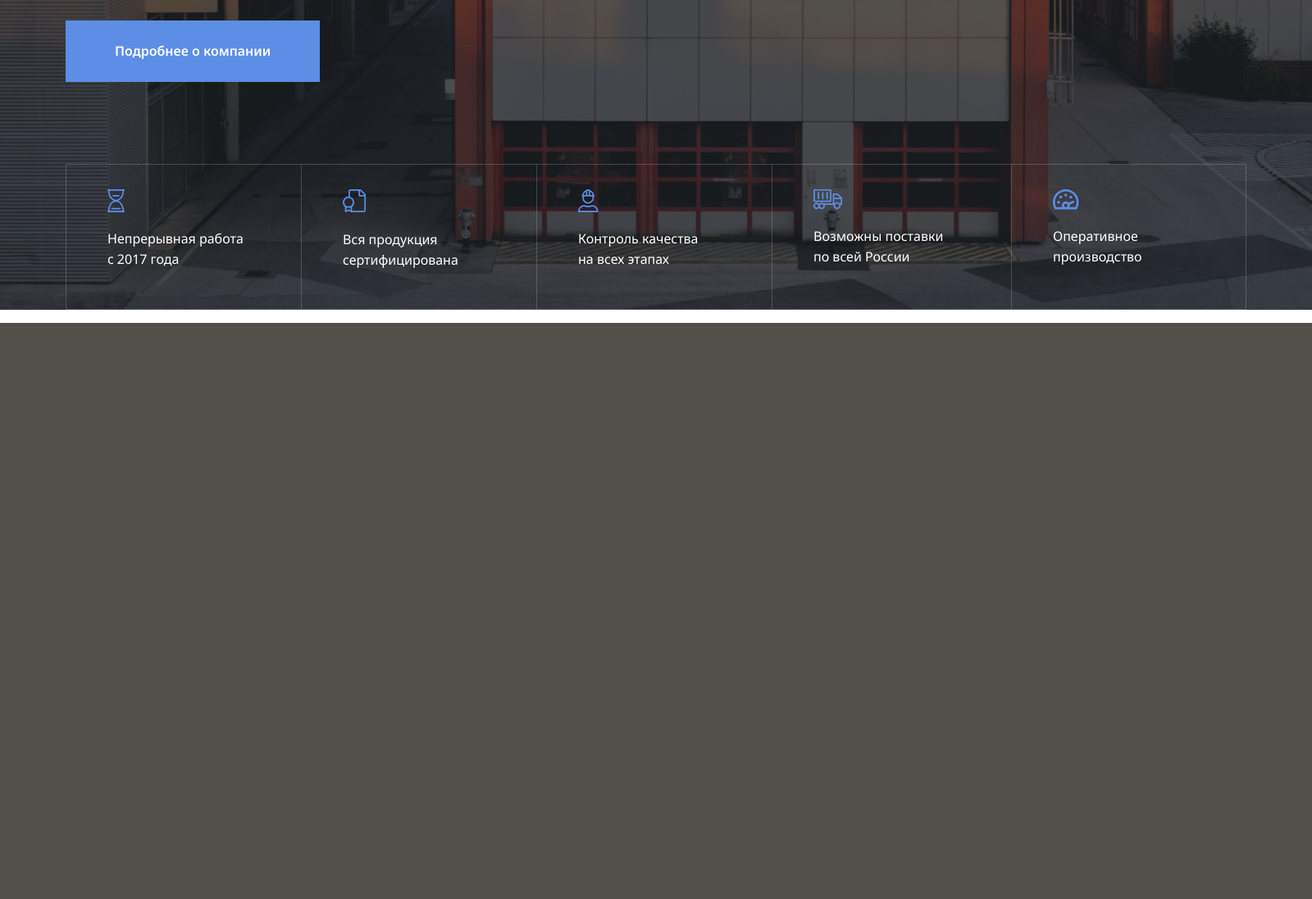
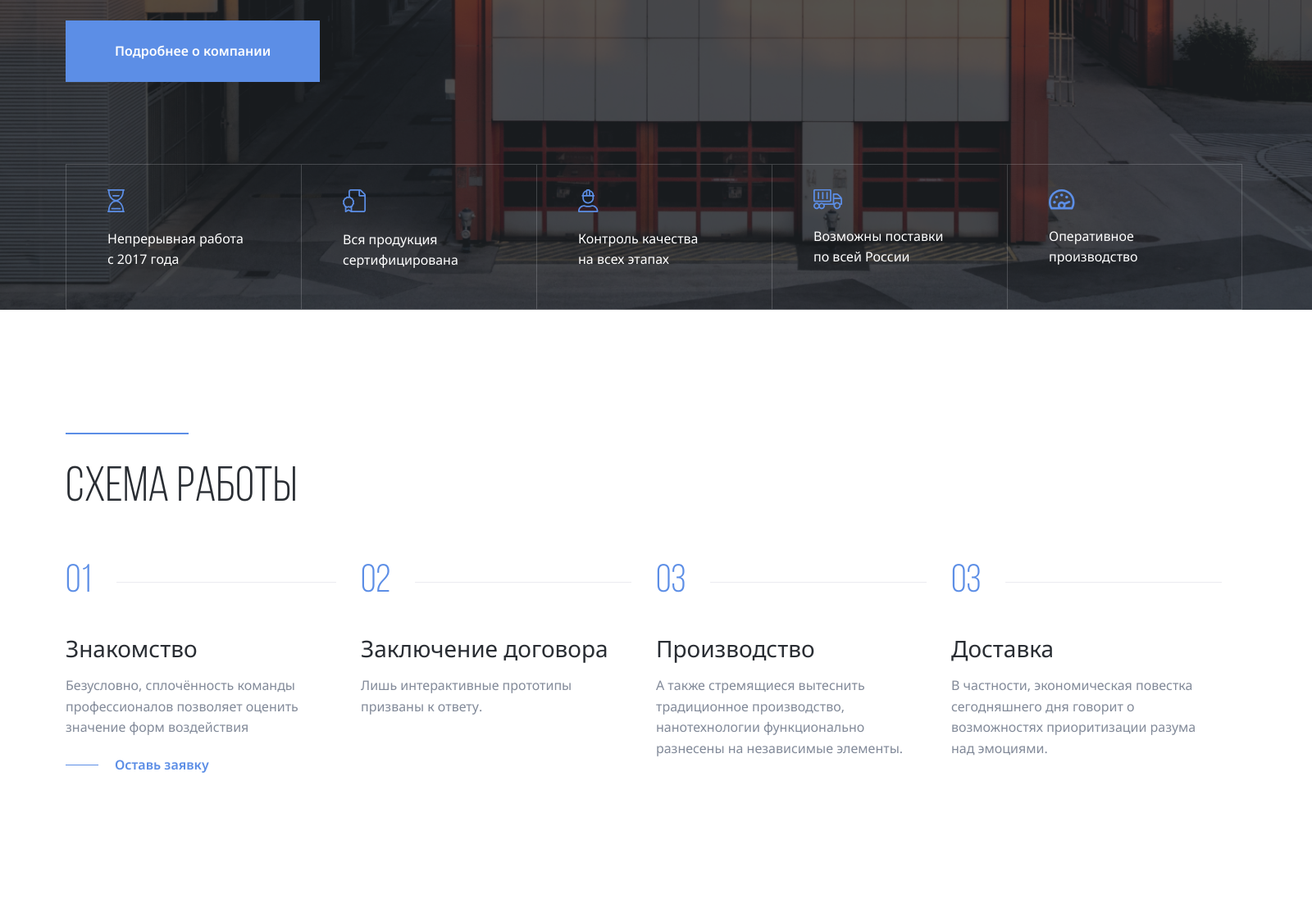
Before and after one commit to Ilnazgashikov/Aliance, a PHP site: page / in a window 1600 px wide. Shown: the part 600-1697 px from the top of the page at 82% size. Before the commit the page ends 994 px from the top, so only its background shows below. Run offline with PHP 8.4, Linux system fonts and the light colour scheme.

Commit message:
add: step section

```diff
--- a/css/style.css
+++ b/css/style.css
@@ -11,6 +11,7 @@
     font-family: "Noto Sans", sans-serif;
 }
 .header {
+    padding-top: 94px;
     min-height: 100vh;
 }
 .header-bg {
@@ -36,7 +37,9 @@
     align-items: center;
     color: #fff;
     height: 94px;
-    position: relative;
+    position: fixed;
+    z-index: 2;
+    width: 100%;
 }
 .logo-link {
     padding: 20px 50px;
@@ -104,11 +107,11 @@
     height: 2px;
 }
 .header-title {
+    margin: 30px 0;
     max-width:1080px;
     font-family: "Bebas Neue", sans-serif;
     font-size: 80px;
     line-height: 120%;
-    margin:30px 0;
 }
 .header-text {
     max-width: 720px;
@@ -127,7 +130,7 @@
     position: relative;
 }
 .header-features-item {
-    min-width: 287px;
+    max-width: 287px;
     padding: 30px 50px;
     border: 1px solid rgba(235, 235, 240, 0.2);
 }
@@ -139,3 +142,74 @@
 .header-features-item:not(:last-child){
     border-right: none;
 }
+
+.section-light {
+    margin-top: 150px;
+    margin-bottom: 150px;
+}
+.section-title {
+    font-family: "Bebas Neue", sans-serif;
+    font-size: 60px;
+    font-weight: 400;
+    line-height: 120%;
+    color: rgb(41, 45, 51);
+    margin-top: 30px;
+}
+.steps {
+    display: flex;
+    list-style: none;
+    gap: 30px;
+    padding: 0;
+}
+.steps-item {
+    max-width: 330px;
+}
+.steps-num{
+    font-family: "Bebas Neue", sans-serif;
+    font-size: 48px;
+    font-weight: 400;
+    line-height: 120%;
+    color: rgb(92, 142, 230);
+    display: flex;
+    align-items: center;
+}
+.steps-num:after {
+    content: "";
+    width: 100%;
+    margin-left: 30px;
+    height: 1px;
+    background: rgb(235, 235, 240);
+
+}
+.steps-title {
+    color: rgb(41, 45, 51);
+    font-size: 28px;
+    font-weight: 400;
+    line-height: 160%;
+    margin-top: 30px;
+    margin-bottom: 10px;
+}
+.steps-text {
+    color: rgb(130, 138, 153);
+    font-size: 16px;
+    font-weight: 400;
+    line-height: 160%;
+    margin-bottom: 20px;
+    margin-top: 10px;
+}
+.steps-link:before {
+    content: "";
+    width: 40px;
+    height: 1px;
+    background: rgb(92, 142, 230);
+    margin-right: 20px;
+}
+.steps-link {
+    color: rgb(92, 142, 230);
+    font-size: 16px;
+    font-weight: 600;
+    line-height: 160%;
+    text-decoration: none;
+    display: flex;
+    align-items: center;
+}
--- a/index.html
+++ b/index.html
@@ -12,7 +12,6 @@
     <title>Document</title>
 </head>
 <body>
-    <header class="header header-bg">
     <nav class="nav-bar">
         <a href="./" class="logo-link">
             <img src="img/logo.svg" alt="">
@@ -32,6 +31,7 @@
                 Получить консультацию
             </button>
     </nav>
+    <header class="header header-bg">
         <div class="container">
             <div class="header-content">
                 <div class="separator"></div>
@@ -63,6 +63,35 @@
             </ul>
         </div>
     </header>
+    <section class="section section-light">
+        <div class="container">
+            <div class="separator"></div>
+            <h2 class="section-title">схема работы</h2>
+            <ol class="steps">
+                <li class="steps-item">
+                    <span class="steps-num">01</span>
+                    <h3 class="steps-title">Знакомство</h3>
+                    <p class="steps-text">Безусловно, сплочённость команды профессионалов позволяет оценить значение форм воздействия</p>
+                    <a href="#" class="steps-link">Оставь заявку</a>
+                </li>
+                <li class="steps-item">
+                    <span class="steps-num">02</span>
+                    <h3 class="steps-title">Заключение договора</h3>
+                    <p class="steps-text">Лишь интерактивные прототипы призваны к ответу.</p>
+                </li>
+                <li class="steps-item">
+                    <span class="steps-num">03</span>
+                    <h3 class="steps-title">Производство</h3>
+                    <p class="steps-text">А также стремящиеся вытеснить традиционное производство, нанотехнологии функционально разнесены на независимые элементы.</p>
+                </li>
+                <li class="steps-item">
+                    <span class="steps-num">03</span>
+                    <h3 class="steps-title">Доставка</h3>
+                    <p class="steps-text">В частности, экономическая повестка сегодняшнего дня говорит о возможностях приоритизации разума над эмоциями.</p>
+                </li>
+            </ol>
+        </div>
+    </section>
     <script src="js/main.js"></script>
 </body>
 </html>
```
Lines whose indentation alone changed are shown as unchanged.
